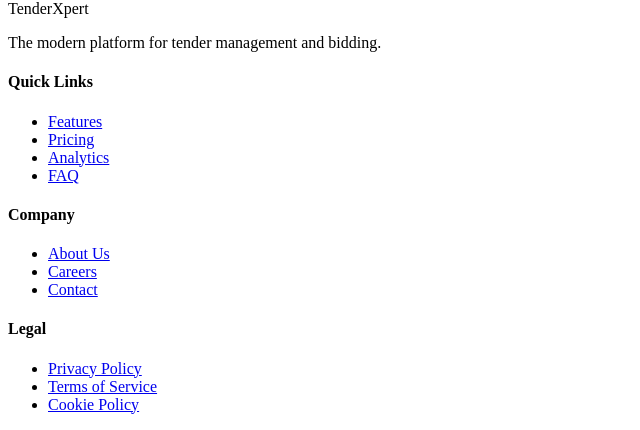
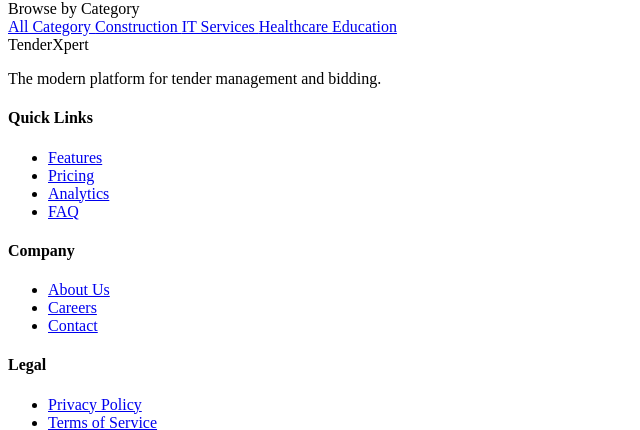
Before and after one commit to kisxo/tender-x, a PHP site: page /app/views/tenders.view.php in a window 1280 px wide. Shown: the part 65-495 px from the top of the page, without its empty margins (0-640 px from the left). Run offline with PHP 8.4, Linux system fonts and the light colour scheme.

Commit message:
feat: add category selector component to tenders view

```diff
--- /dev/null
+++ b/app/views/components/tenders/category_selector.php
@@ -0,0 +1,39 @@
+<?php
+// Get current URL without category parameter
+$parsed_url = parse_url($_SERVER['REQUEST_URI']);
+parse_str($_SERVER['QUERY_STRING'] ?? '', $query_params);
+unset($query_params['category']); // remove old category if exists
+
+$current_path = $parsed_url['path'];
+$base_query = http_build_query($query_params);
+
+// Define categories
+$categories = [
+    ['name' => 'All Category', 'category' => ''],
+    ['name' => 'Construction', 'category' => 'construction'],
+    ['name' => 'IT Services',  'category' => 'it-services'],
+    ['name' => 'Healthcare',   'category' => 'healthcare'],
+    ['name' => 'Education',    'category' => 'education'],
+];
+
+// Get current category from query string
+$current_category = $_GET['category'] ?? '';
+?>
+
+<div class="p-4 lg:px-30">
+    <div class="mb-4">
+        <span class="text-md font-semibold">Browse by Category</span>
+    </div>
+
+    <div class="category-tab flex gap-4 overflow-scroll mb-4">
+        <?php foreach ($categories as $category):
+            $isActive = strtolower($current_category) === strtolower($category['category']);
+            ?>
+            <a href="/tenders?category=<?= urlencode($category['category']) ?>"
+               class="block py-2 px-4 rounded-2xl text-sm flex text-nowrap font-normal
+                      <?= $isActive ? 'bg-blue-500 text-white' : 'bg-slate-100 text-gray-600' ?>">
+                <?= $category['name'] ?>
+            </a>
+        <?php endforeach; ?>
+    </div>
+</div>
--- a/app/views/tenders.view.php
+++ b/app/views/tenders.view.php
@@ -12,8 +12,8 @@
     <!-- Navbar -->
     <?php require "components/navbar.php"; ?>
 
-
-
+    <!-- Category Selector -->
+    <?php require "components/tenders/category_selector.php"; ?>
 
     <!-- Footer Section -->
     <?php require_once "components/footer.php" ?>
```
